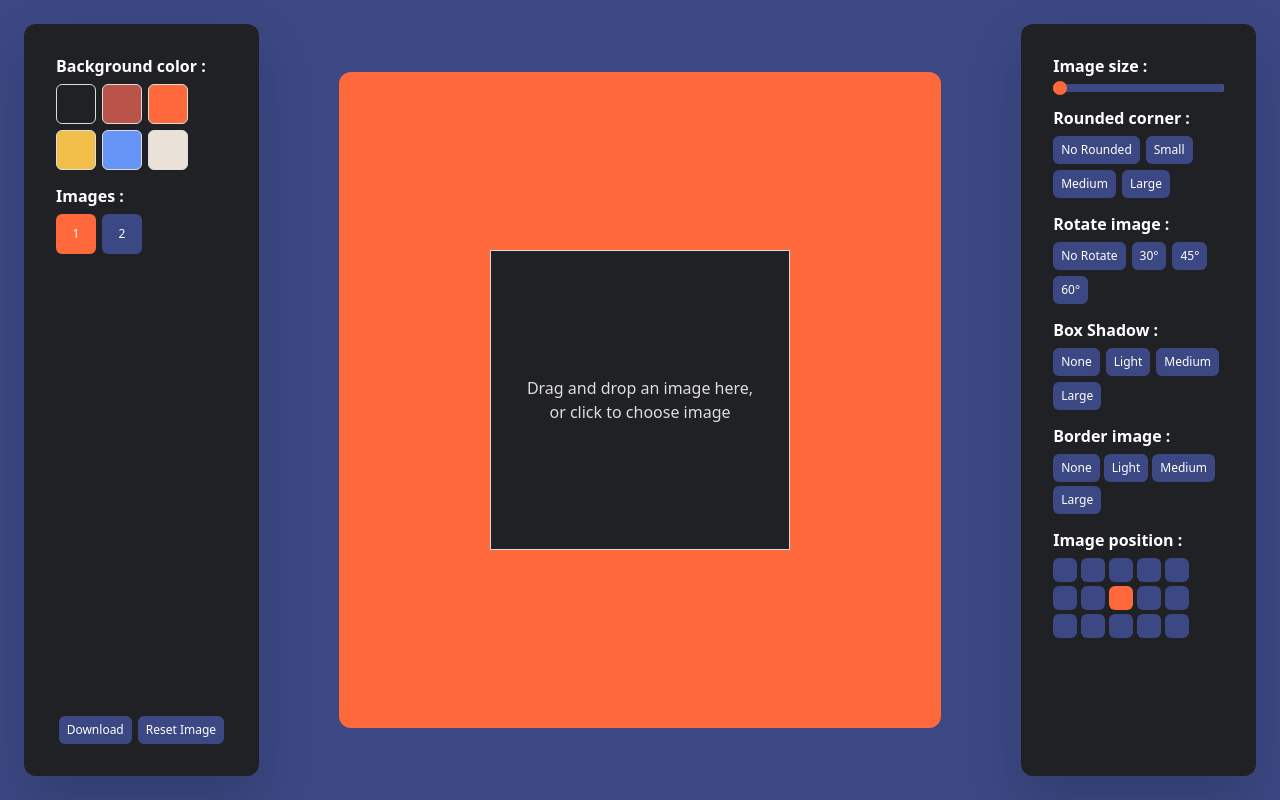
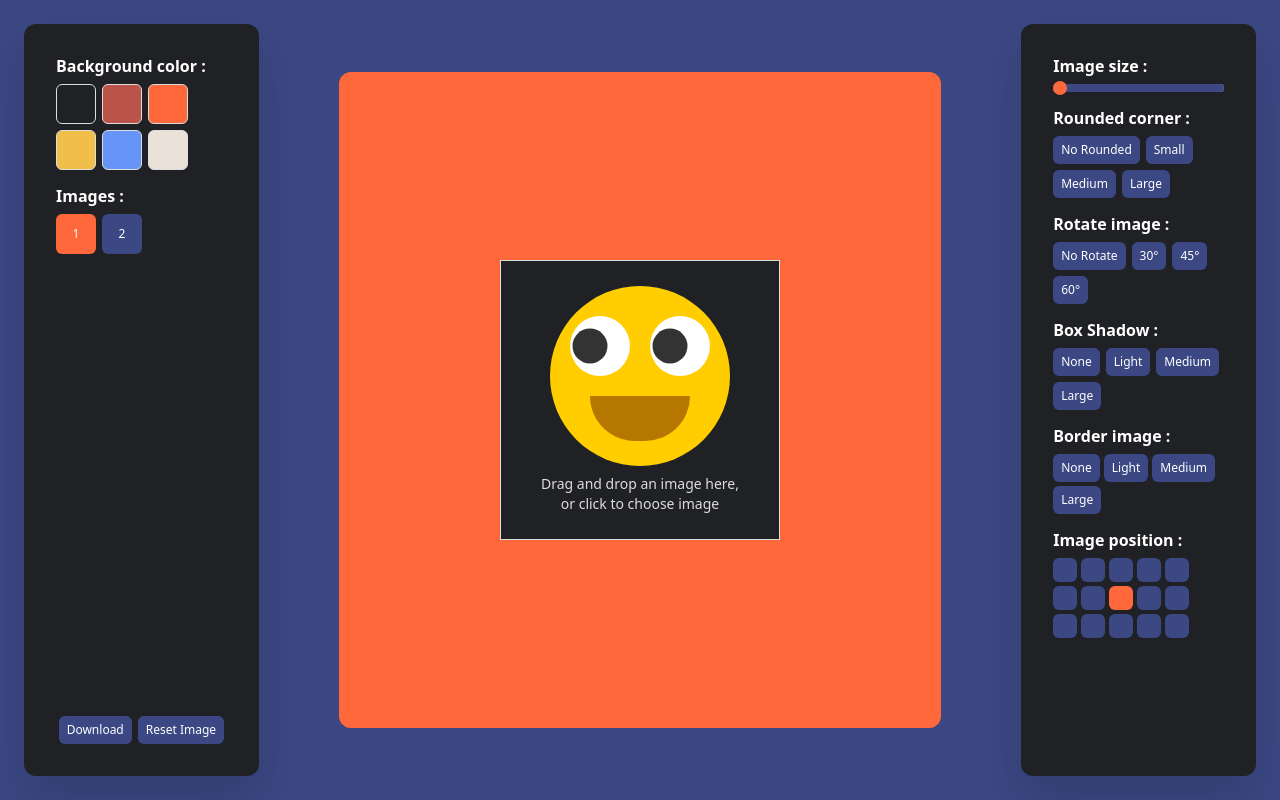
Before and after one commit to arifaeva/image-editor-app, a React (Vite) app: page / in a window 1280 px wide. Built offline with nearby package versions, Linux system fonts and the light colour scheme.

Commit message:
add eye ball interaction

```diff
--- a/src/App.tsx
+++ b/src/App.tsx
@@ -5,7 +5,7 @@ import domtoimage from "dom-to-image";
 
 export default function HomePage() {
   const [isImageLoaded, setIsImageLoaded] = useState(false);
-  const [size, setSize] = useState(300);
+  const [size, setSize] = useState(280);
   const [borderRadius, setBorderRadius] = useState(0);
   const [boxShadow, setBoxShadow] = useState("");
   const [rotate, setRotate] = useState("");
--- a/src/components/dropzone.tsx
+++ b/src/components/dropzone.tsx
@@ -1,4 +1,4 @@
-import { useCallback, useState } from "react";
+import { useCallback, useEffect, useState } from "react";
 import { useDropzone } from "react-dropzone";
 
 interface MyDropzoneProps {
@@ -47,6 +47,25 @@ export const MyDropzone = ({
       "image/*": [],
     },
   });
+
+  useEffect(() => {
+    const eyeball = (event: MouseEvent) => {
+      const eyes = document.querySelectorAll(".eye");
+      eyes.forEach((eye) => {
+        const rect = eye.getBoundingClientRect();
+        const x = rect.left + eye.clientWidth / 2;
+        const y = rect.top + eye.clientHeight / 2;
+        const radian = Math.atan2(event.pageX - x, event.pageY - y);
+        const rot = radian * (180 / Math.PI) * -1 + 270;
+        (eye as HTMLElement).style.transform = `rotate(${rot}deg)`;
+      });
+    };
+
+    document.addEventListener("mousemove", eyeball);
+    return () => {
+      document.removeEventListener("mousemove", eyeball);
+    };
+  }, []);
 
   return (
     <div>
@@ -98,14 +117,23 @@ export const MyDropzone = ({
             transition: "all 0.3s ease",
           }}
         >
+          <div className="flex flex-col items-center gap-2">
+            <div className="face">
+              <div className="eyes">
+                <div className="eye"></div>
+                <div className="eye"></div>
+              </div>
+            </div>
+
             <input {...getInputProps()} />
             {isDragActive ? (
               <div>Drop the image here...</div>
             ) : (
-            <p className="text-center text-[#ddd]">
+              <p className="text-center text-[#ddd] text-sm">
                 Drag and drop an image here, or click to choose image
               </p>
             )}
+          </div>
         </div>
       )}
     </div>
--- a/src/index.css
+++ b/src/index.css
@@ -62,3 +62,58 @@
   background: #3b4883; /* Custom track color */
   border-radius: 4px; /* Rounded track */
 }
+
+.face {
+  position: relative;
+  width: 180px;
+  height: 180px;
+  border-radius: 50%;
+  background: #ffcd00;
+  display: flex;
+  justify-content: center;
+  align-items: center;
+}
+.face::before {
+  content: "";
+  position: absolute;
+  top: 110px;
+  width: 100px;
+  height: 45px;
+  background: #b57700;
+  border-bottom-left-radius: 70px;
+  border-bottom-right-radius: 70px;
+  transition: 0.5s;
+}
+.face:hover::before {
+  top: 120px;
+  width: 100px;
+  height: 20px;
+  background: #b57700;
+  border-bottom-left-radius: 0px;
+  border-bottom-right-radius: 0px;
+}
+.eyes {
+  position: relative;
+  top: -30px;
+  display: flex;
+}
+.eyes .eye {
+  position: relative;
+  width: 60px;
+  height: 60px;
+  display: block;
+  background: #fff;
+  margin: 0 10px;
+  border-radius: 50%;
+}
+.eyes .eye::before {
+  content: "";
+  position: absolute;
+  top: 50%;
+  left: 20px;
+  transform: translate(-50%, -50%);
+  width: 35px;
+  height: 35px;
+  background: #333;
+  border-radius: 50%;
+}
```
Lines whose indentation alone changed are shown as unchanged.
